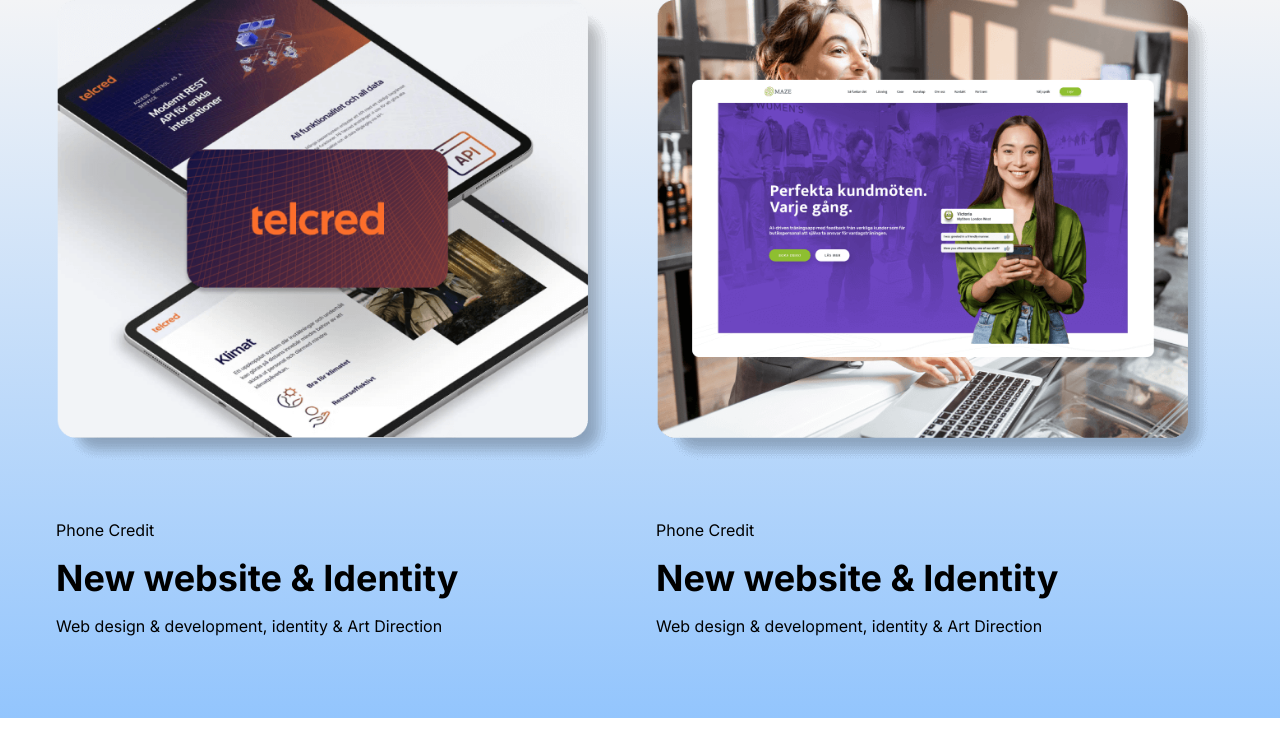
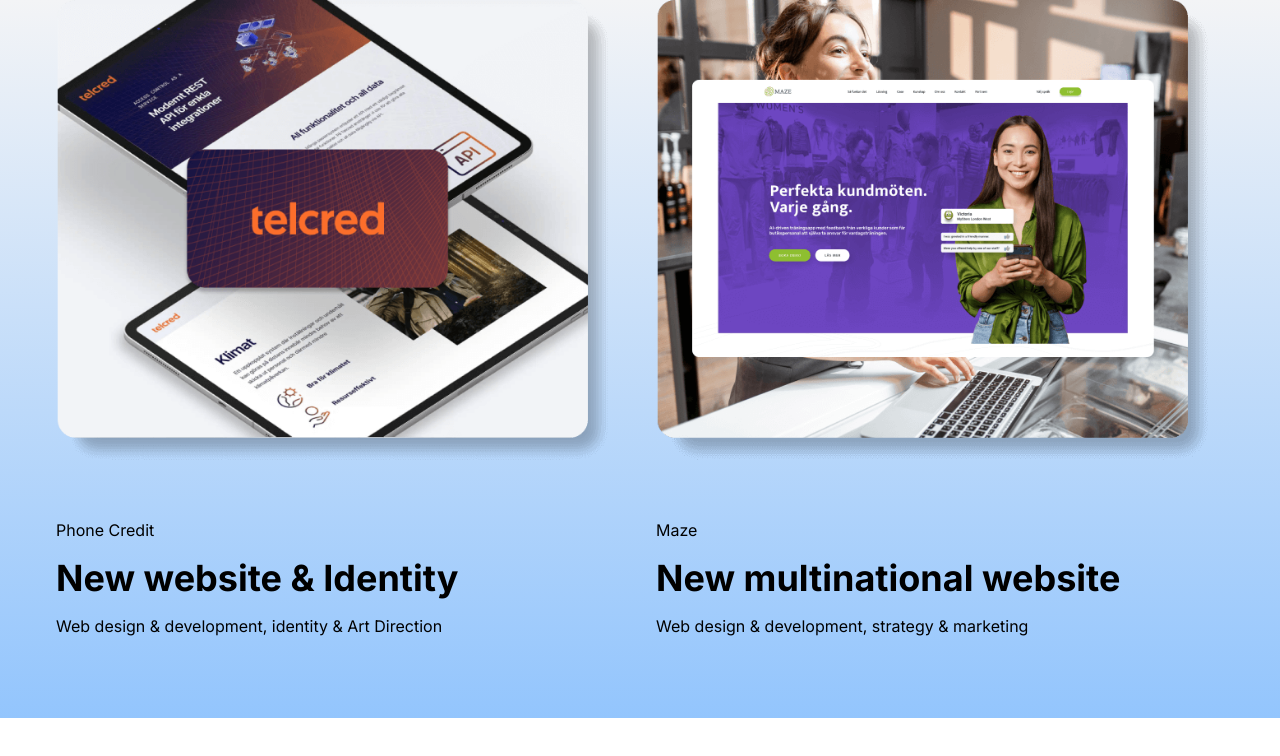
Before and after one commit to IrfanG-cloud/nisnass, a Next.js app: page /components/layout/content/sectionfive in a window 1280 px wide. Shown: the top 756 px of the page. Built offline with nearby package versions, Linux system fonts and the light colour scheme.

Commit message:
changes in website

```diff
--- a/src/app/components/layout/content/sectionfive/page.tsx
+++ b/src/app/components/layout/content/sectionfive/page.tsx
@@ -17,9 +17,9 @@
         <Link href="/" >
         <Image src="/Maze.png" width={600} height={400} alt="" className="pb-10"/>
         </Link>
-        <p>Phone Credit</p>
-        <h1 className="text-4xl font-bold my-4">New website & Identity</h1>
-        <p>Web design & development, identity & Art Direction</p>
+        <p>Maze</p>
+        <h1 className="text-4xl font-bold my-4">New multinational website</h1>
+        <p>Web design & development, strategy & marketing</p>
         </div>
       </div>
 
```
